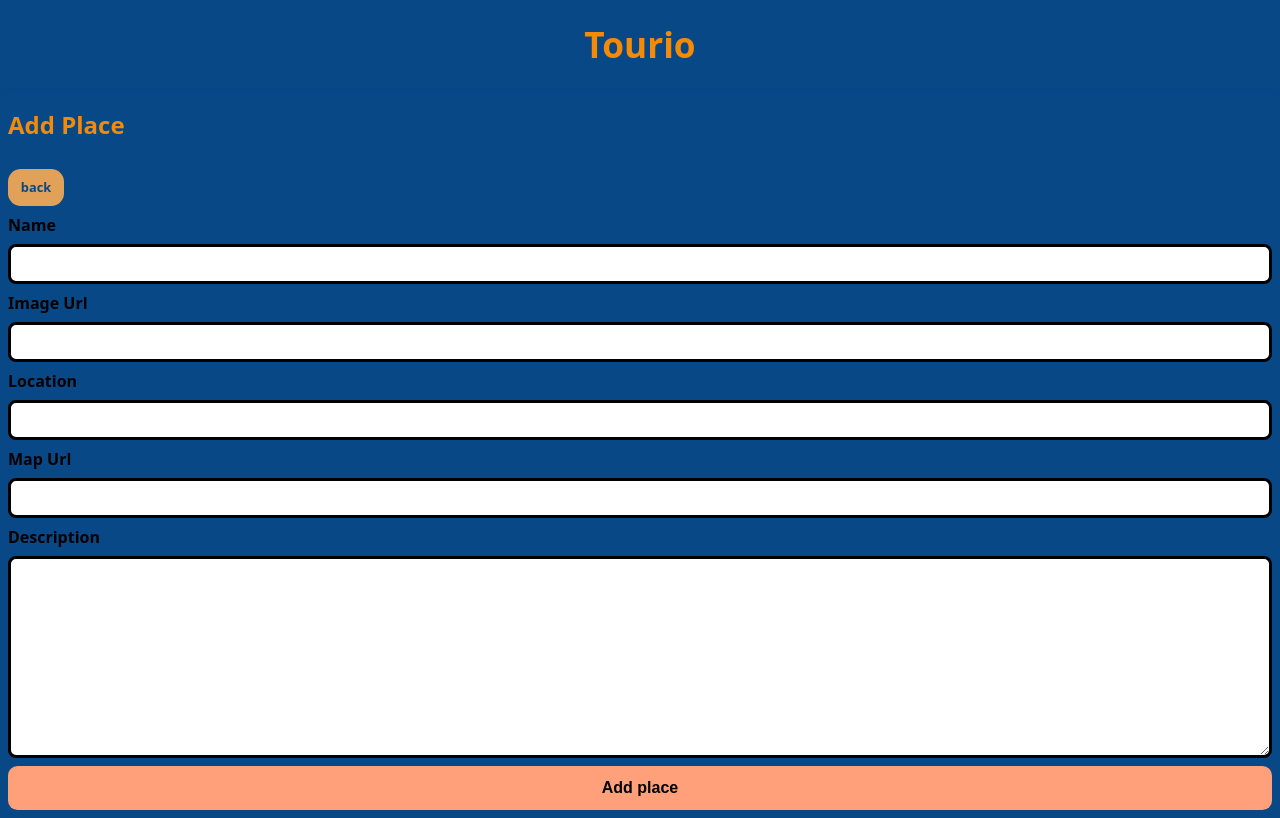
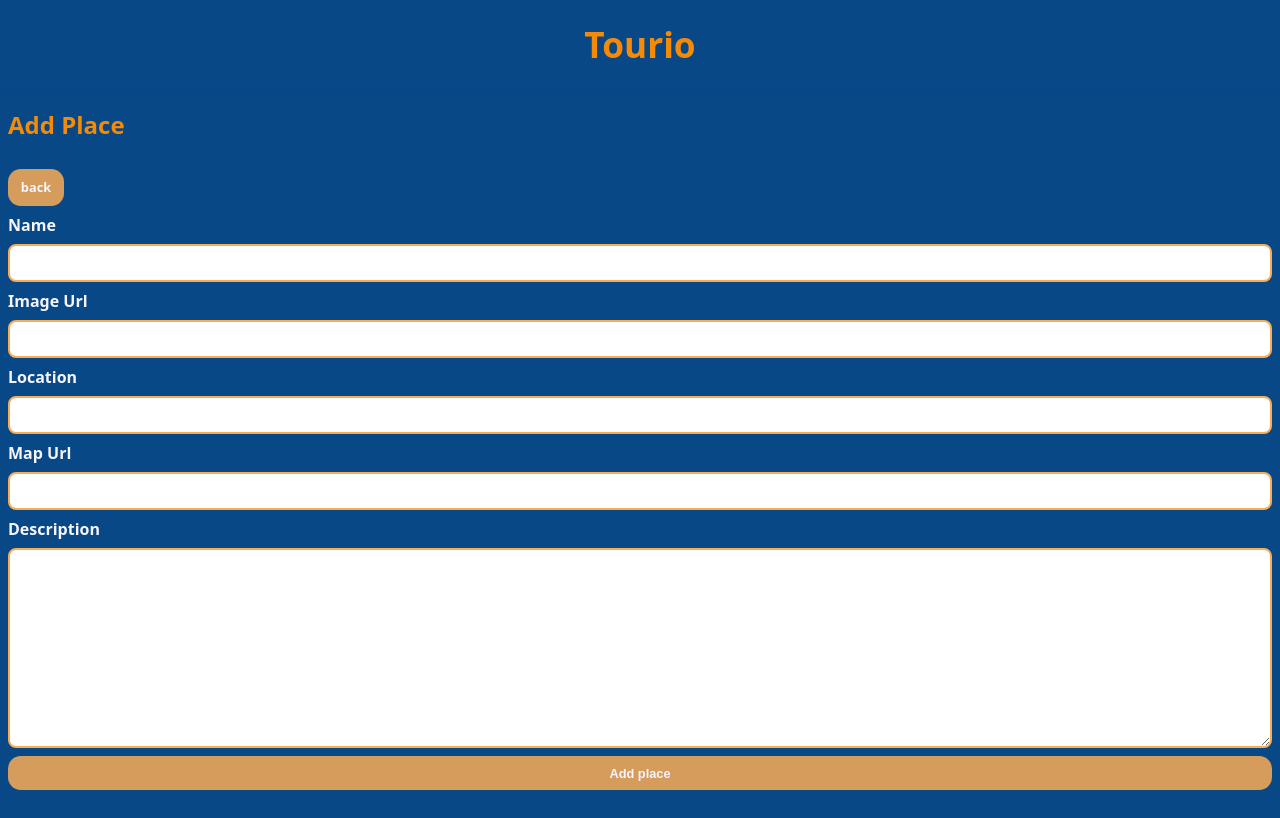
Before and after one commit to chris-to-fer/tina-christopher-tourio-app, a Next.js app: page /create in a window 1280 px wide. Built offline with nearby package versions, Linux system fonts and the light colour scheme.

Commit message:
more styling

```diff
--- a/components/Form.js
+++ b/components/Form.js
@@ -4,24 +4,26 @@ import { StyledButton } from "./StyledButton.js";
 export const FormContainer = styled.form`
   display: grid;
   gap: 0.5rem;
+  margin-bottom: 1rem;
 `;
 
 export const Input = styled.input`
   padding: 0.5rem;
   font-size: inherit;
-  border: 3px solid black;
+  border: 2px solid var(--color-orange-light);
   border-radius: 0.5rem;
 `;
 
 export const Textarea = styled.textarea`
   font-family: inherit;
-  border: 3px solid black;
+  border: 2px solid var(--color-orange-light);
   border-radius: 0.5rem;
   padding: 0.5rem;
 `;
 
 export const Label = styled.label`
-  font-weight: bold;
+  font-weight: bolder;
+  color: var(--color-white);
 `;
 
 export default function Form({ onSubmit, formName, defaultData }) {
--- a/components/StyledButton.js
+++ b/components/StyledButton.js
@@ -1,19 +1,18 @@
 import styled, { css } from "styled-components";
 
 export const StyledButton = styled.button`
-  background-color: lightsalmon;
-  padding: 0.8rem;
-  border-radius: 0.6rem;
-  color: black;
+  background: rgb(249 171 85 / 85%);
+  font-size: 0.8rem;
+  padding: 0.6rem 0.8rem;
+  border-radius: var(--border-radius-small);
+  color: var(--color-white);
   text-decoration: none;
   font-weight: bold;
   border: none;
-  font-size: inherit;
 
   ${({ variant }) =>
     variant === "delete" &&
     css`
-      background-color: firebrick;
-      color: white;
+      color: firebrick;
     `}
 `;
--- a/components/StyledLink.js
+++ b/components/StyledLink.js
@@ -1,11 +1,11 @@
 import styled, { css } from "styled-components";
 
 export const StyledLink = styled.a`
-  background: rgb(249 171 85 / 90%);
+  background: rgb(249 171 85 / 85%);
   font-size: 0.8rem;
   padding: 0.6rem 0.8rem;
   border-radius: var(--border-radius-small);
-  color: var(--color-blue-dark);
+  color: var(--color-white);
   text-decoration: none;
   font-weight: bold;
   align-self: center
--- a/styles.js
+++ b/styles.js
@@ -25,6 +25,10 @@ export default createGlobalStyle`
     background-color: var(--color-blue-dark)
   }
 
+  h1 {
+    color: var(--color-orange-light)
+  }
+
   h2 {
     color: var(--color-orange-dark)
   }
```
Also changed, not shown: components/Comments.js (+7 -6 lines), pages/places/[id]/index.js (+4 -3 lines).
